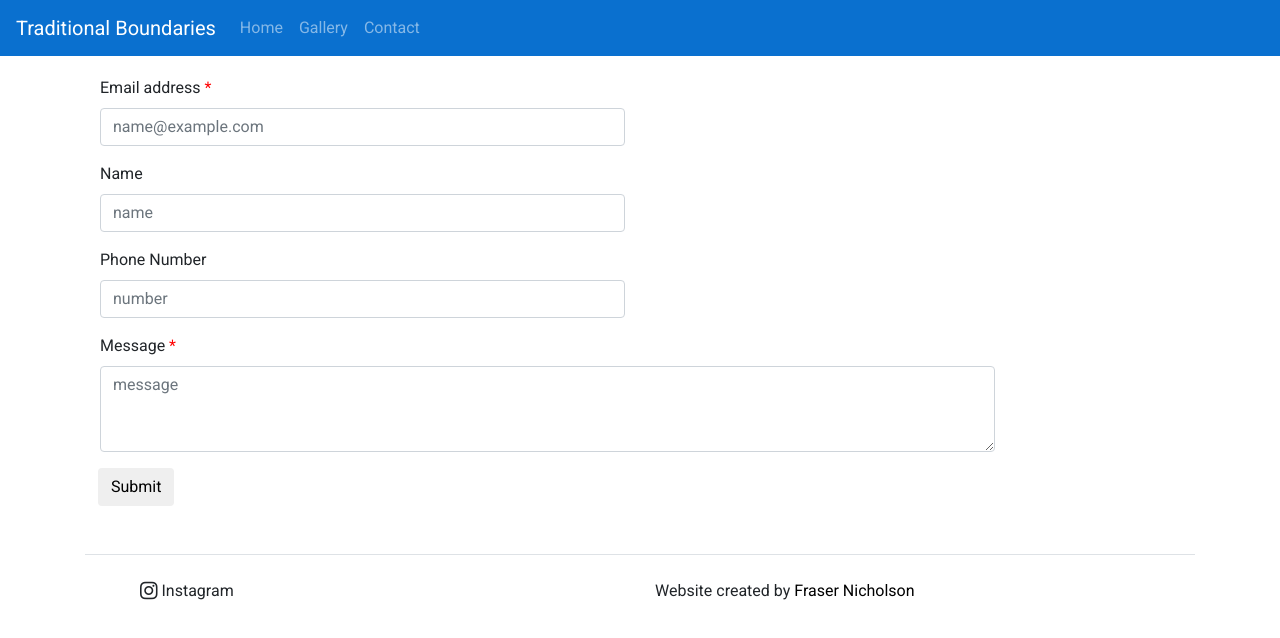
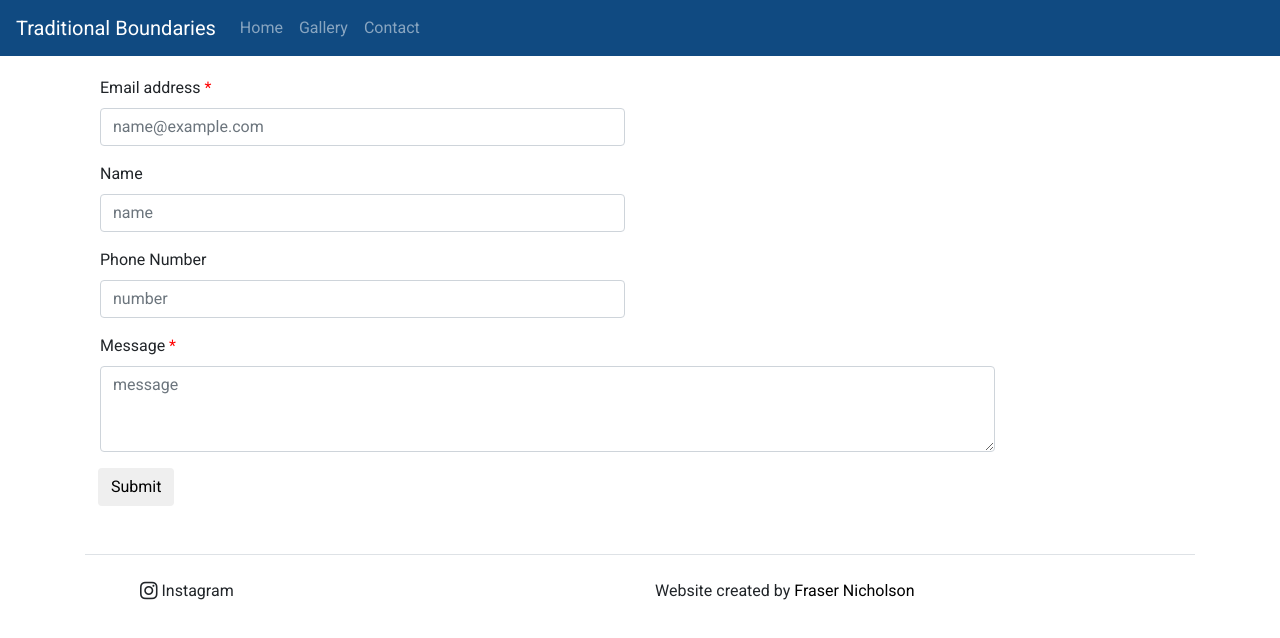
Before and after one commit to FraserNicholson/TraditionalBoundaries, an Angular app in the folder WebUI/: page /contact in a window 1280 px wide. Shown: the top 638 px of the page. Built offline with nearby package versions, Linux system fonts and the light colour scheme.

Commit message:
Alter primay colour

```diff
--- a/WebUI/src/variables.scss
+++ b/WebUI/src/variables.scss
@@ -1,3 +1,3 @@
 :root {
-    --primaryBlue: #0a70cf;
+    --primaryBlue: #104a81;
 }
```
